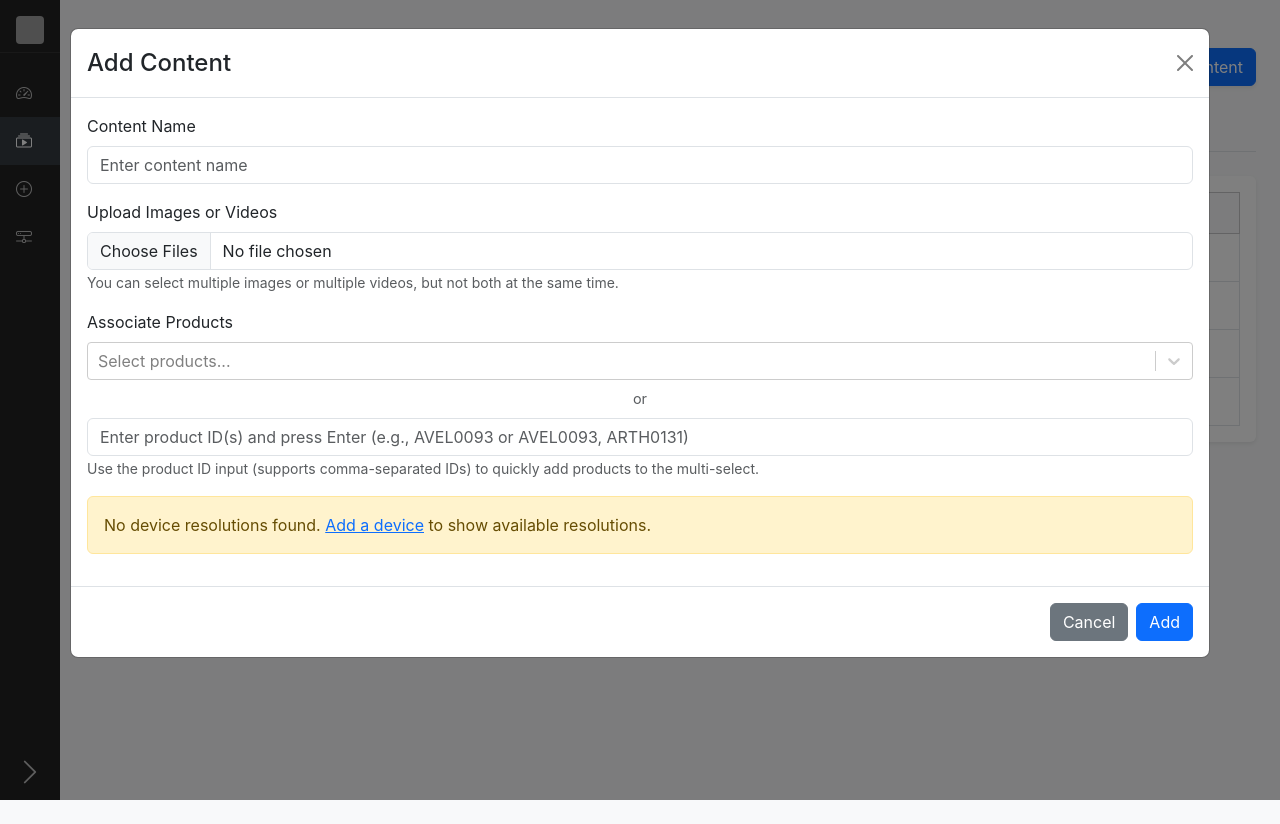
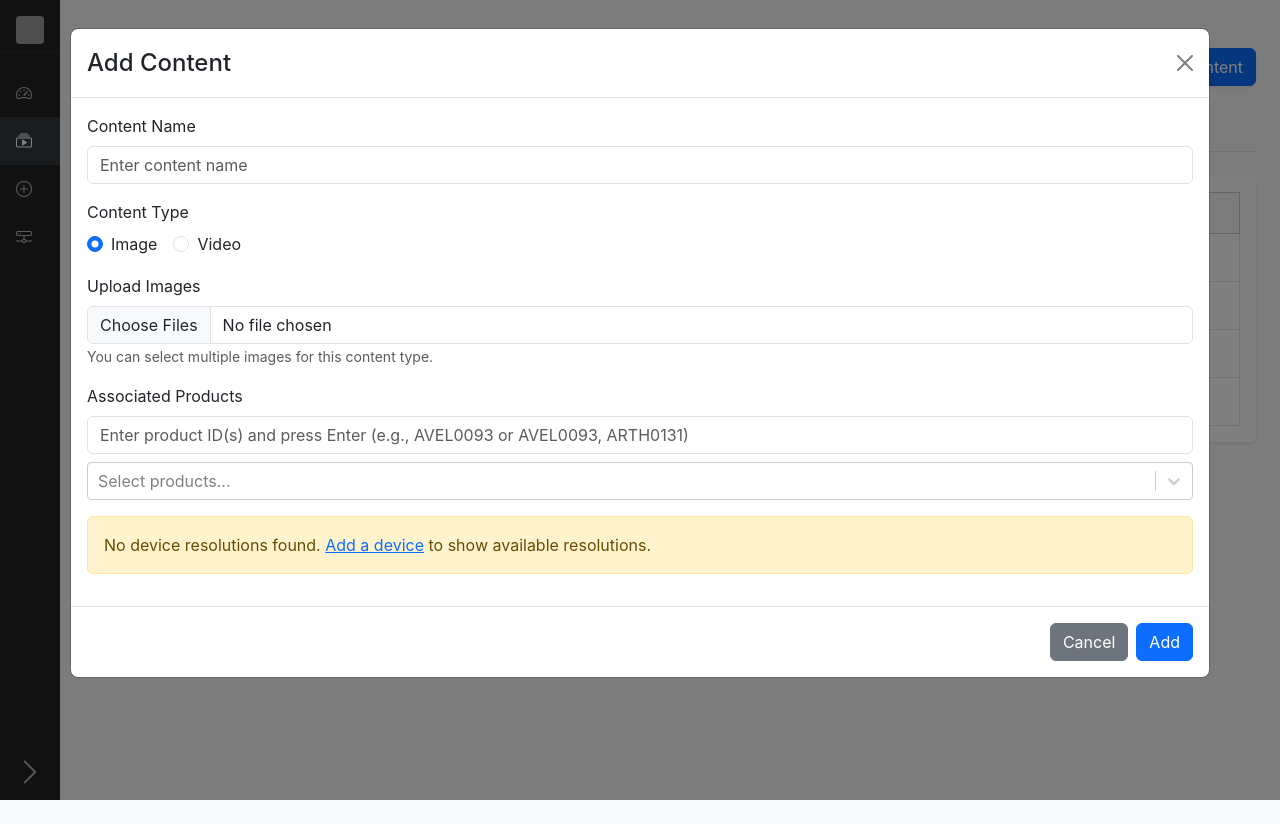
Before and after one commit to VardhanRangineni/Ad-Console, a React (Create React App) app: page /content in a window 1280 px wide. Both pictures are taken after a click on the button "Add Content". Built offline with nearby package versions, Linux system fonts and the light colour scheme; grey boxes are pictures that could not be loaded.

Commit message:
Update ContentLibrary.jsx

```diff
--- a/src/pages/ContentLibrary/ContentLibrary.jsx
+++ b/src/pages/ContentLibrary/ContentLibrary.jsx
@@ -1,7 +1,7 @@
 
 import React, { useState, useEffect } from 'react';
 import { useLocation } from 'react-router-dom';
-import { Table, Button, Modal, Tabs, Tab, Form, Alert } from 'react-bootstrap';
+import { Table, Button, Modal, Tabs, Tab, Form, Alert, Badge } from 'react-bootstrap';
 import Select from 'react-select';
 import { addContent, getAllContent, updateContent } from '../../services/indexeddb';
 import { productList } from '../../data/productList';
@@ -19,6 +19,8 @@ function ContentLibrary() {
   const [selectedProductOptions, setSelectedProductOptions] = useState([]);
   const [productInputError, setProductInputError] = useState('');
   const [newContentName, setNewContentName] = useState('');
+  // New: content type selection in Add modal: 'image' or 'video'
+  const [newContentType, setNewContentType] = useState('image');
   const [newImages, setNewImages] = useState([]);
   const [newVideos, setNewVideos] = useState([]);
   const [addError, setAddError] = useState('');
@@ -359,6 +361,7 @@ function ContentLibrary() {
     setAddError('');
     setProductIdInput('');
     setSelectedProductOptions([]);
+    setNewContentType('image');
   };
   const closeAddModal = () => {
     setShowAddModal(false);
@@ -368,19 +371,32 @@ function ContentLibrary() {
     setAddError('');
     setProductIdInput('');
     setSelectedProductOptions([]);
+    setNewContentType('image');
   };
   const handleAddMedia = (e) => {
     const files = Array.from(e.target.files);
+    if (newContentType === 'image') {
       const images = files.filter(f => f.type.startsWith('image/'));
-    const videos = files.filter(f => f.type.startsWith('video/'));
-    if (images.length > 0 && videos.length > 0) {
-      setMediaTypeError('You can only upload images or videos, not both.');
+      if (images.length !== files.length) {
+        setMediaTypeError('Please upload only images for the Image content type.');
         setNewImages([]);
         setNewVideos([]);
+        return;
+      }
+      setNewImages(images);
+      setNewVideos([]);
+      setMediaTypeError('');
     } else {
+      const videos = files.filter(f => f.type.startsWith('video/'));
+      if (videos.length !== files.length) {
+        setMediaTypeError('Please upload only videos for the Video content type.');
+        setNewImages([]);
+        setNewVideos([]);
+        return;
+      }
+      setNewVideos(videos);
+      setNewImages([]);
       setMediaTypeError('');
-      setNewImages(images);
-      setNewVideos(videos);
     }
   };
   const handleAddContent = async () => {
@@ -392,15 +408,11 @@ function ContentLibrary() {
       setAddError('Content name is required.');
       return;
     }
-    if (newImages.length === 0 && newVideos.length === 0) {
-      setAddError('At least one image or video is required.');
+    if ((newContentType === 'image' && newImages.length === 0) || (newContentType === 'video' && newVideos.length === 0)) {
+      setAddError(`At least one ${newContentType === 'image' ? 'image' : 'video'} is required.`);
       return;
     }
-    // Only allow one type
-    if (newImages.length > 0 && newVideos.length > 0) {
-      setAddError('You can only upload images or videos, not both.');
-      return;
-    }
+    // No need to check both types due to content type selection
     // Validation: check if all images match available device resolutions
     if (mediaResolutions.length > 0 && deviceResolutions) {
       const allDeviceSizes = [
@@ -454,8 +466,8 @@ function ContentLibrary() {
       }))
     ]);
     const slidesFiltered = slides.filter(Boolean);
-    const isVideo = slidesFiltered.some(s => s.type === 'video');
-    const isSlideshow = !isVideo && slidesFiltered.length > 1;
+    // Determine whether the content is video or image based on user selection
+    const isVideo = newContentType === 'video';
     // If video, set top-level duration for compatibility
     let duration = undefined;
     if (slidesFiltered.length > 0 && slidesFiltered[0].type === 'video') {
@@ -466,7 +478,7 @@ function ContentLibrary() {
       id,
       title: newContentName,
       active: true,
-      type: isVideo ? 'video' : isSlideshow ? 'slideshow' : 'image',
+      type: isVideo ? 'video' : 'image',
       slides: slidesFiltered,
       ...(duration ? { duration } : {})
       , products: (selectedProductOptions.length > 0 ? selectedProductOptions.map(p => p.value) : [])
@@ -517,21 +529,21 @@ function ContentLibrary() {
         <div className="row">
           <div className="col-12">
             <Tabs activeKey={activeTab} onSelect={setActiveTab} className="mb-4">
-              <Tab eventKey="active" title={<span className="fw-semibold">Active Content</span>}>
+              <Tab eventKey="active" title={<span className="fw-semibold">Active</span>}>
                 <div className="table-responsive rounded shadow-sm bg-white p-3">
                   <Table bordered hover responsive className="align-middle mb-0">
                     <thead className="table-light">
                       <tr>
-                          <th>Record ID</th>
+                            <th>Content ID</th>
                             <th>Content Name</th>
-                          <th>Number of Images</th>
-                          <th>Products</th>
+                            <th>Content Type</th>
+                            <th>Status</th>
                             <th>Action</th>
                           </tr>
                     </thead>
                     <tbody>
                       {filteredContent.length === 0 ? (
-                        <tr><td colSpan={4} className="text-center text-muted">No content found</td></tr>
+                        <tr><td colSpan={5} className="text-center text-muted">No content found</td></tr>
                       ) : filteredContent.map(content => (
                         <tr key={content.id}>
                           <td>
@@ -543,8 +555,12 @@ function ContentLibrary() {
                             </span>
                           </td>
                           <td>{content.title}</td>
-                          <td>{content.slides ? content.slides.length : 1}</td>
-                          <td>{Array.isArray(content.products) ? content.products.length : 0}</td>
+                          <td>{content.type === 'video' ? 'Video' : 'Image'}</td>
+                          <td>
+                            <Badge bg={content.active !== false ? 'success' : 'danger'}>
+                              {content.active !== false ? 'Active' : 'Inactive'}
+                            </Badge>
+                          </td>
                           <td>
                             <div style={{ display: 'flex', alignItems: 'center', gap: 12 }}>
                               <Form.Check
@@ -582,26 +598,30 @@ function ContentLibrary() {
                   </Table>
                 </div>
               </Tab>
-              <Tab eventKey="inactive" title={<span className="fw-semibold">Inactive Content</span>}>
+              <Tab eventKey="inactive" title={<span className="fw-semibold">Inactive</span>}>
                 <div className="table-responsive rounded shadow-sm bg-white p-3">
                   <Table bordered hover responsive className="align-middle mb-0">
                     <thead className="table-light">
                       <tr>
-                          <th>Record ID</th>
+                            <th>Content ID</th>
                             <th>Content Name</th>
-                          <th>Number of Images</th>
-                          <th>Products</th>
+                            <th>Content Type</th>
+                            <th>Status</th>
                           </tr>
                     </thead>
                     <tbody>
                       {filteredContent.length === 0 ? (
-                        <tr><td colSpan={3} className="text-center text-muted">No content found</td></tr>
+                        <tr><td colSpan={4} className="text-center text-muted">No content found</td></tr>
                       ) : filteredContent.map(content => (
                         <tr key={content.id}>
                           <td>{content.id}</td>
                           <td>{content.title}</td>
-                          <td>{content.slides ? content.slides.length : 1}</td>
-                          <td>{Array.isArray(content.products) ? content.products.length : 0}</td>
+                          <td>{content.type === 'video' ? 'Video' : 'Image'}</td>
+                          <td>
+                            <Badge bg={content.active !== false ? 'success' : 'danger'}>
+                              {content.active !== false ? 'Active' : 'Inactive'}
+                            </Badge>
+                          </td>
                         </tr>
                       ))}
                     </tbody>
@@ -705,19 +725,8 @@ function ContentLibrary() {
                 {/* Product association for edit modal */}
                 <div className="mb-3">
                   <Form.Group>
-                    <Form.Label>Associate Products</Form.Label>
+                    <Form.Label>Associated Products</Form.Label>
                     <div>
-                      <div>
-                        <Select
-                          isMulti
-                          options={productList.map(p => ({ value: p.id, label: `${p.id} - ${p.name}` }))}
-                          value={editSelectedProductOptions}
-                          onChange={handleEditProductsChange}
-                          placeholder="Select products..."
-                          classNamePrefix="react-select"
-                        />
-                      </div>
-                      <div className="text-center my-2 text-muted" style={{ fontSize: '0.9rem' }}>or</div>
                       <div style={{ minWidth: 320 }}>
                         <Form.Control
                           type="text"
@@ -783,7 +792,19 @@ function ContentLibrary() {
                         {editProductInputError && <div className="text-danger mt-2">{editProductInputError}</div>}
                       </div>
                     </div>
-                    <Form.Text className="text-muted">Use the product ID input (supports comma-separated IDs) to quickly add products to the multi-select for this content.</Form.Text>
+                          <div className="text-center my-2 text-muted" style={{ fontSize: '0.9rem' }}></div>
+                    <div>
+                        <Select
+                          isMulti
+                          isSearchable={false}
+                          menuIsOpen={false}
+                          options={productList.map(p => ({ value: p.id, label: `${p.id} - ${p.name}` }))}
+                          value={editSelectedProductOptions}
+                          onChange={handleEditProductsChange}
+                          placeholder="Select products..."
+                          classNamePrefix="react-select"
+                        />
+                      </div>
                   </Form.Group>
                 </div>
               </>
@@ -870,32 +891,52 @@ function ContentLibrary() {
                 />
               </Form.Group>
               <Form.Group className="mb-3">
-                <Form.Label>Upload Images or Videos</Form.Label>
+                <Form.Label>Content Type</Form.Label>
+                <div>
+                  <Form.Check
+                    inline
+                    type="radio"
+                    id="content-type-image"
+                    label="Image"
+                    value="image"
+                    checked={newContentType === 'image'}
+                    onChange={() => {
+                      setNewContentType('image');
+                      setNewVideos([]); // clear any existing kept videos when switching
+                      setMediaTypeError('');
+                    }}
+                  />
+                  <Form.Check
+                    inline
+                    type="radio"
+                    id="content-type-video"
+                    label="Video"
+                    value="video"
+                    checked={newContentType === 'video'}
+                    onChange={() => {
+                      setNewContentType('video');
+                      setNewImages([]); // clear any existing kept images when switching
+                      setMediaTypeError('');
+                    }}
+                  />
+                </div>
+              </Form.Group>
+              <Form.Group className="mb-3">
+                <Form.Label>Upload {newContentType === 'image' ? 'Images' : 'Videos'}</Form.Label>
                 <Form.Control
                   type="file"
-                  accept="image/*,video/*"
+                  accept={newContentType === 'image' ? 'image/*' : 'video/*'}
                   multiple
                   onChange={handleAddMedia}
                 />
                 <Form.Text className="text-muted">
-                  You can select multiple images or multiple videos, but not both at the same time.
+                  You can select multiple {newContentType === 'image' ? 'images' : 'videos'} for this content type.
                 </Form.Text>
                 {mediaTypeError && <div className="text-danger mt-1">{mediaTypeError}</div>}
               </Form.Group>
               <Form.Group className="mb-3">
-                <Form.Label>Associate Products</Form.Label>
+                <Form.Label>Associated Products</Form.Label>
                 <div>
-                  <div>
-                    <Select
-                      isMulti
-                      options={productList.map(p => ({ value: p.id, label: `${p.id} - ${p.name}` }))}
-                      value={selectedProductOptions}
-                      onChange={opts => setSelectedProductOptions(opts || [])}
-                      placeholder="Select products..."
-                      classNamePrefix="react-select"
-                    />
-                  </div>
-                  <div className="text-center my-2 text-muted" style={{ fontSize: '0.9rem' }}>or</div>
                   <div style={{ minWidth: 320 }}>
                     <Form.Control
                       type="text"
@@ -947,8 +988,20 @@ function ContentLibrary() {
                     />
                     {productInputError && <div className="text-danger mt-2">{productInputError}</div>}
                   </div>
+                                    <div className="text-center my-2 text-muted" style={{ fontSize: '0.9rem' }}></div>
+                   <div>
+                    <Select
+                      isMulti
+                      isSearchable={false}
+                      menuIsOpen={false}
+                      options={productList.map(p => ({ value: p.id, label: `${p.id} - ${p.name}` }))}
+                      value={selectedProductOptions}
+                      onChange={opts => setSelectedProductOptions(opts || [])}
+                      placeholder="Select products..."
+                      classNamePrefix="react-select"
+                    />
                   </div>
-                <Form.Text className="text-muted">Use the product ID input (supports comma-separated IDs) to quickly add products to the multi-select.</Form.Text>
+                </div>
               </Form.Group>
               {mediaResolutions.length > 0 && (
                 <div className="mb-3">
```
Lines whose indentation alone changed are shown as unchanged.
